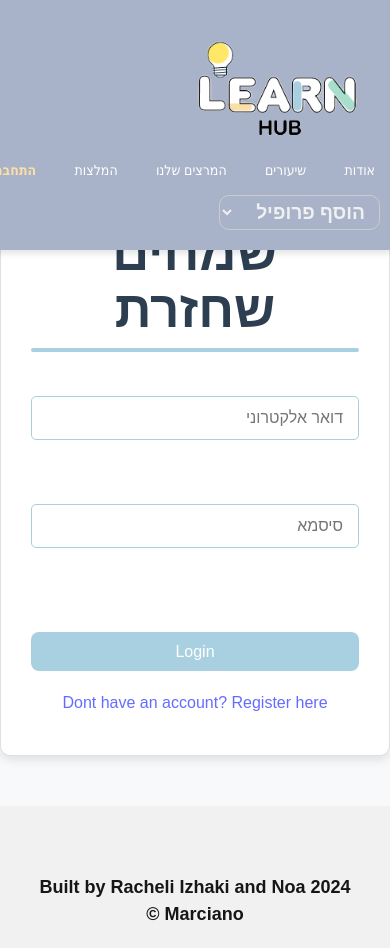
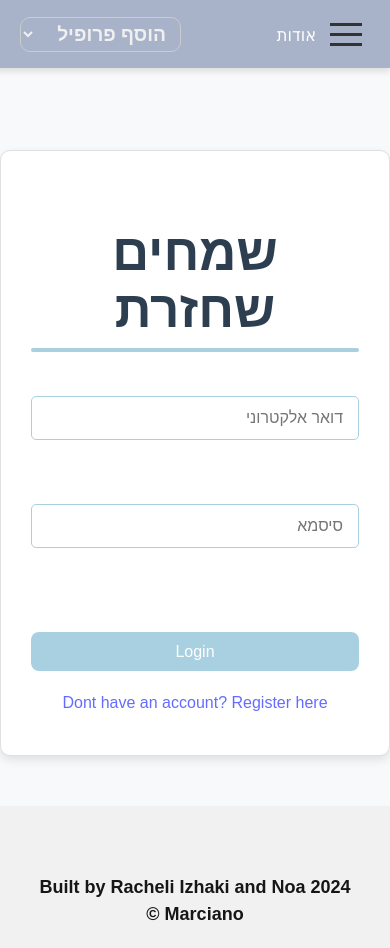
Before and after one commit to rachy559/learnHub_site, a React (Vite) app in the folder CLIENT/: page /login in a window 390 px wide. Built offline with nearby package versions, Linux system fonts and the light colour scheme; no server answers.

Commit message:
responsive

```diff
--- a/CLIENT/package.json
+++ b/CLIENT/package.json
@@ -10,6 +10,7 @@
     "preview": "vite preview"
   },
   "dependencies": {
+    "hamburger-react": "^2.5.1",
     "react": "^18.2.0",
     "react-dom": "^18.2.0",
     "react-router-dom": "^6.23.1",
--- a/CLIENT/src/components/Header.jsx
+++ b/CLIENT/src/components/Header.jsx
@@ -2,10 +2,12 @@ import React, { useContext, useState } from 'react';
 import { Link, NavLink, useNavigate } from "react-router-dom";
 import { ShowHeadersContext } from "../App";
 import { UserContext } from "../App";
+import Hamburger from 'hamburger-react'
 import '../css/header.css';
 
 const Header = ({ setShowHeaders }) => {
   const { user, setUser } = useContext(UserContext);
+  const [isOpen, setOpen] = useState(false)
 
   console.log(user)
   const showHeaders = useContext(ShowHeadersContext);
@@ -31,13 +33,29 @@ const Header = ({ setShowHeaders }) => {
     navigate(`/signUp`, { state: { selectedProfile: value } });
   };
 
+  const toggleMenu = (e) => {
+    console.log(e)
+    var x = e.target.className;
+    if (!isOpen) {
+      x = "menu-icon responsive";
+    } else {
+      x = "menu-icon";
+    }
+    console.log(x)
+  }
+
   const toggleSidebar = () => {
     setStyleConnect(!styleConnect);
   };
   console.log("userCon", user);
 
   return (
+    <>
+
       <header className="app-header">
+        <div className="menu-icon" onClick={toggleMenu}>
+      <Hamburger   toggled={isOpen} toggle={setOpen}  />
+      </div>
         <Link className="app-logo" to={`/homePage`}><img width={120} src='../pictures/L.png' alt="Logo" /></Link>
         <nav className="app-nav">
           <NavLink style={({ isActive }) => isActive ? activeStyles : null} to={`/`}>אודות</NavLink>
@@ -62,13 +80,14 @@ const Header = ({ setShowHeaders }) => {
               </div>
               <div id="sidebar" className={`sidebar ${styleConnect ? 'active' : ''}`}>
                 <a href="" className="closebtn" onClick={toggleSidebar}>&times;</a>
-              <a onClick={() => { navigate('/profile');  }}>הצגת פרטי פרופיל</a>
-              <a href="/homePage" onClick={() => { setShowHeaders(!showHeaders);  }}>יציאה מהחשבון</a>
+                <a onClick={() => { navigate('/profile'); }}>הצגת פרטי פרופיל</a>
+                <a href="/homePage" onClick={() => { setShowHeaders(!showHeaders); }}>יציאה מהחשבון</a>
               </div>
             </>
           )}
         </nav>
       </header>
+    </>
   );
 }
 
--- a/CLIENT/src/css/header.css
+++ b/CLIENT/src/css/header.css
@@ -119,53 +119,31 @@ styles for the header */
   font-size: large;
 }
 
-/* Media query for tablets and phones */
-@media (max-width: 768px) {
-  .app-header {
-    padding: 10px;
-    flex-direction: column;
-    align-items: flex-start;
+
+.menu-icon {
+  display: none;
+  width: 10%;
+}
+
+@media screen and (max-width: 600px) {
+  .app-header a:not(:first-child) {display: none;}
+  .app-header .menu-icon {
+    float: right;
+    display: block;
+  }
+}
+
+@media screen and (max-width: 600px) {
+  .app-header.responsive {position: relative;}
+  .app-header.responsive .menu-icon {
+    position: absolute;
+    right: 0;
+    top: 0;
   }
 
-  .app-logo img {
-    width: 80%;
-    margin-top: 10px;
-    margin-right: 0;
-  }
-
-  .app-nav {
-    width: 100%;
-    display: flex;
-    justify-content: center;
-    align-items: center;
-    flex-wrap: wrap;
-    margin-top: 10px;
-  }
-
-  .app-nav a {
-    margin: 5px;
-    font-size: 14px;
-  }
-
-  .profile-select {
-    margin: 10px 0;
-  }
-
-  .sidebar {
-    padding-top: 30px;
-  }
-
-  .sidebar a {
-    font-size: 18px;
-    padding: 15px 20px;
-  }
-
-  .user-icon img {
-    height: 30px;
-    width: 30px;
-  }
-
-  .sidebar.active {
-    width: 100%;
+  .app-header.responsive a {
+    float: none;
+    display: block;
+    text-align: left;
   }
 }
```
Also changed, not shown: 2 other files (tests, documents, lock files or other folders). Lines whose indentation alone changed are shown as unchanged.
